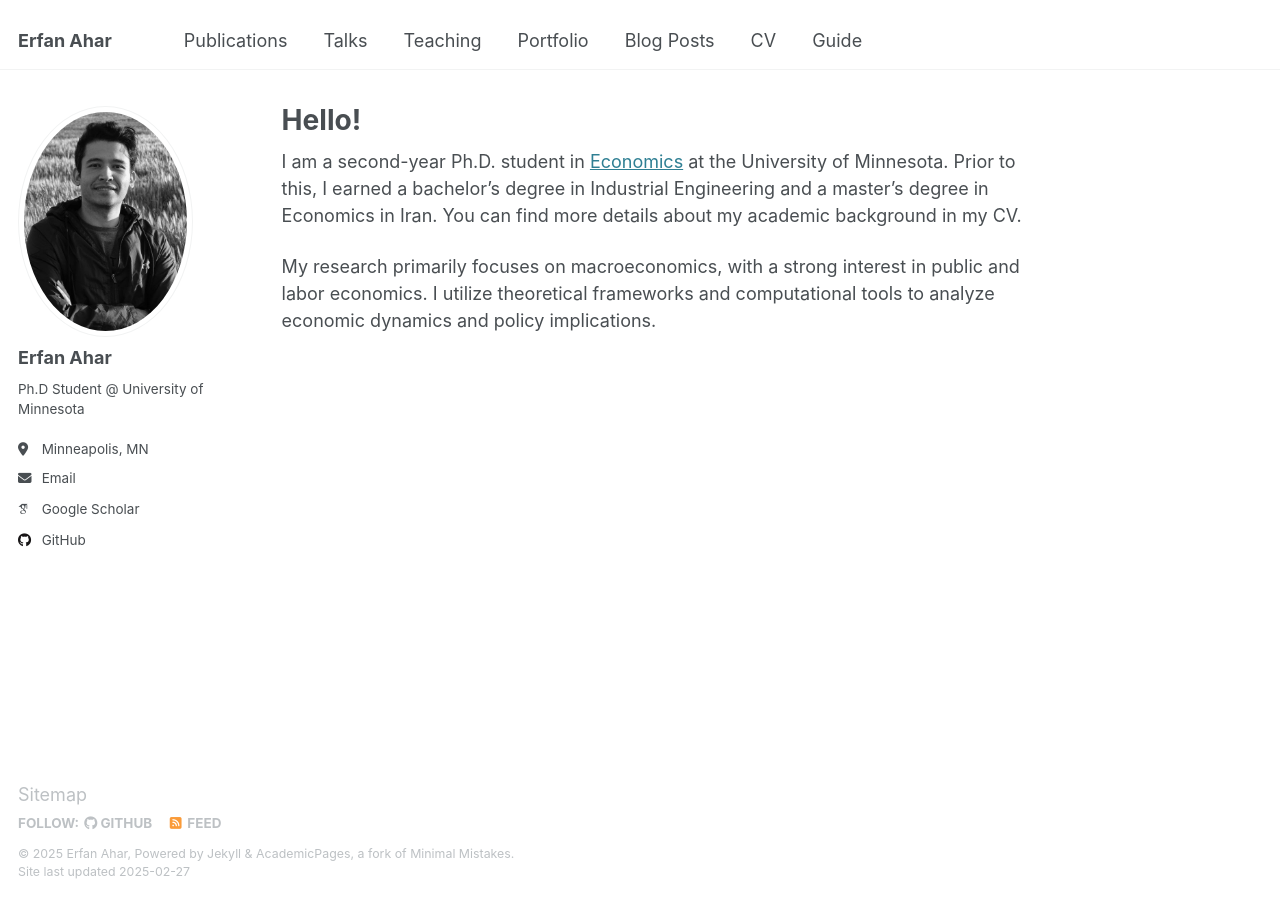
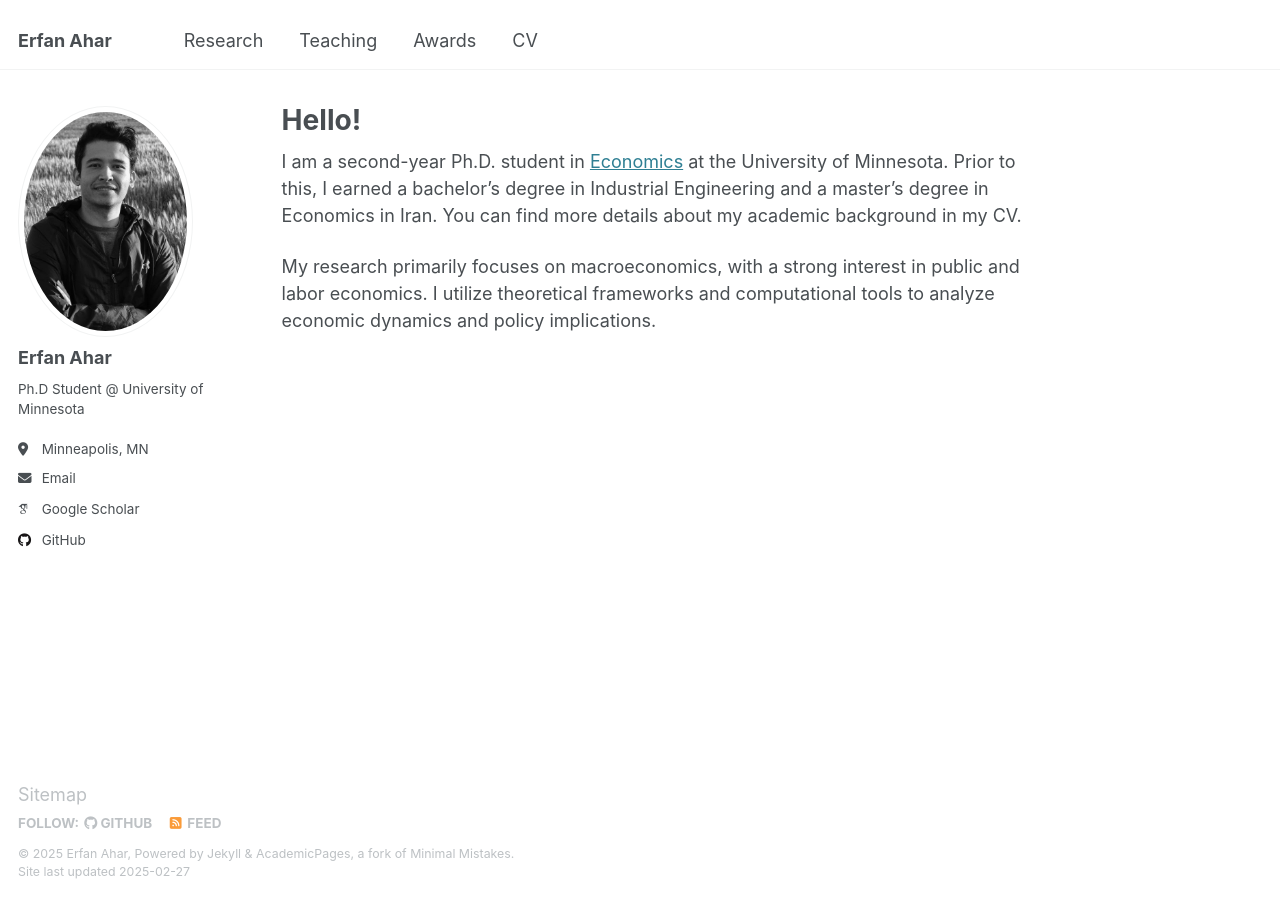
Before and after one commit to ErfanAhar/erfanahar.github.io, a Jekyll site: the page built from _pages/about.md, in a window 1280 px wide. Built offline with Jekyll 4.4.1, drawn with Linux system fonts in a browser that asks for light colours; some web fonts are replaced.

Commit message:
Update navigation.yml

```diff
--- a/_data/navigation.yml
+++ b/_data/navigation.yml
@@ -5,23 +5,23 @@
 # prevent it from being included in the site.
 
 main:
-  - title: "Publications"
-    url: /publications/
+  - title: "Research"
+    url: /research/
 
-  - title: "Talks"
-    url: /talks/
+  # - title: "Talks"
+  #   url: /talks/
 
   - title: "Teaching"
     url: /teaching/
 
-  - title: "Portfolio"
-    url: /portfolio/
+  - title: "Awards"
+    url: /awards/
 
-  - title: "Blog Posts"
-    url: /year-archive/
+  # - title: "Blog Posts"
+  #   url: /year-archive/
 
   - title: "CV"
     url: /cv/
 
-  - title: "Guide"
-    url: /markdown/
+  # - title: "Guide"
+  #   url: /markdown/
```
